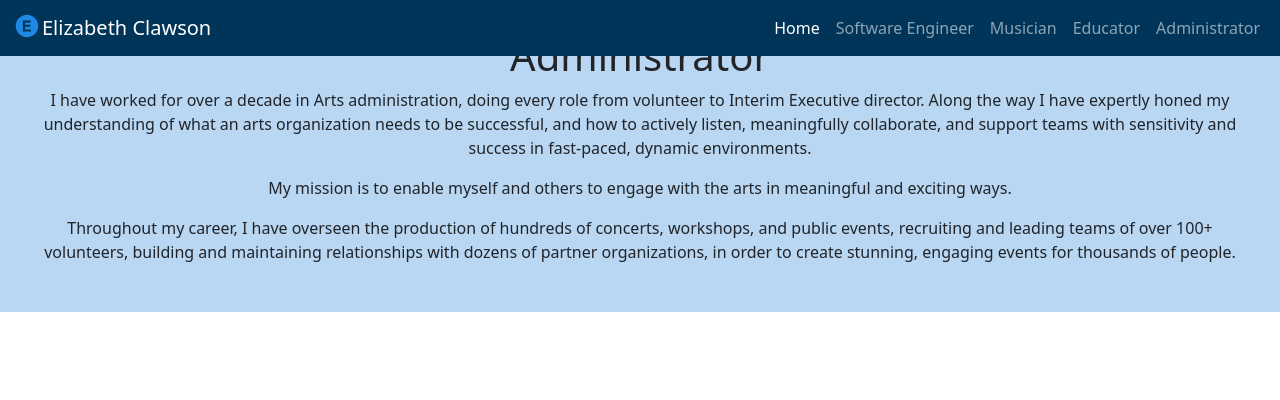
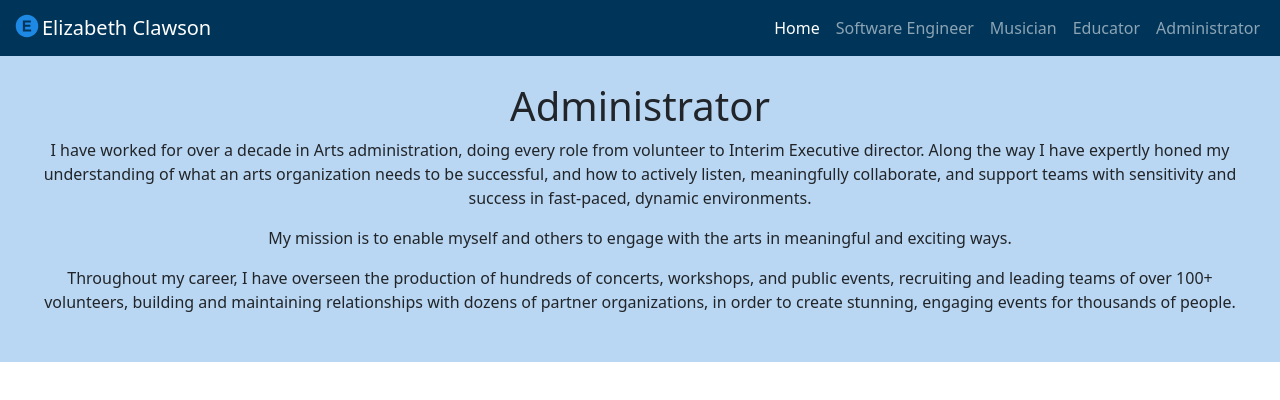
Before and after one commit to e-clawson/personal-website, a React (Vite) app in the folder personal-website-frontend/: page /administrator in a window 1280 px wide. Shown: the top 400 px of the page. Built offline with nearby package versions, Linux system fonts and the light colour scheme.

Commit message:
added Administrator.css for styling, imported on Administrator.js

```diff
--- a/personal-website-frontend/src/components/Pages/Administrator.jsx
+++ b/personal-website-frontend/src/components/Pages/Administrator.jsx
@@ -1,7 +1,9 @@
+import '../Styling/Administrator.css'
+
 export default function Administrator() {
 
 return (
-<>
+    <div className='page'>
         <div>
             <h1>Administrator</h1>
         </div>
@@ -16,6 +18,6 @@ return (
                 Throughout my career, I have overseen the production of hundreds of concerts, workshops, and public events, recruiting and leading teams of over 100+ volunteers, building and maintaining relationships with dozens of partner organizations, in order to create stunning, engaging events for thousands of people.
             </p>
         </div>
-</>
+    </div>
 )
 }
--- /dev/null
+++ b/personal-website-frontend/src/components/Styling/Administrator.css
@@ -0,0 +1,3 @@
+.page {
+    padding-top: 50px;
+}
```
Lines whose indentation alone changed are shown as unchanged.
